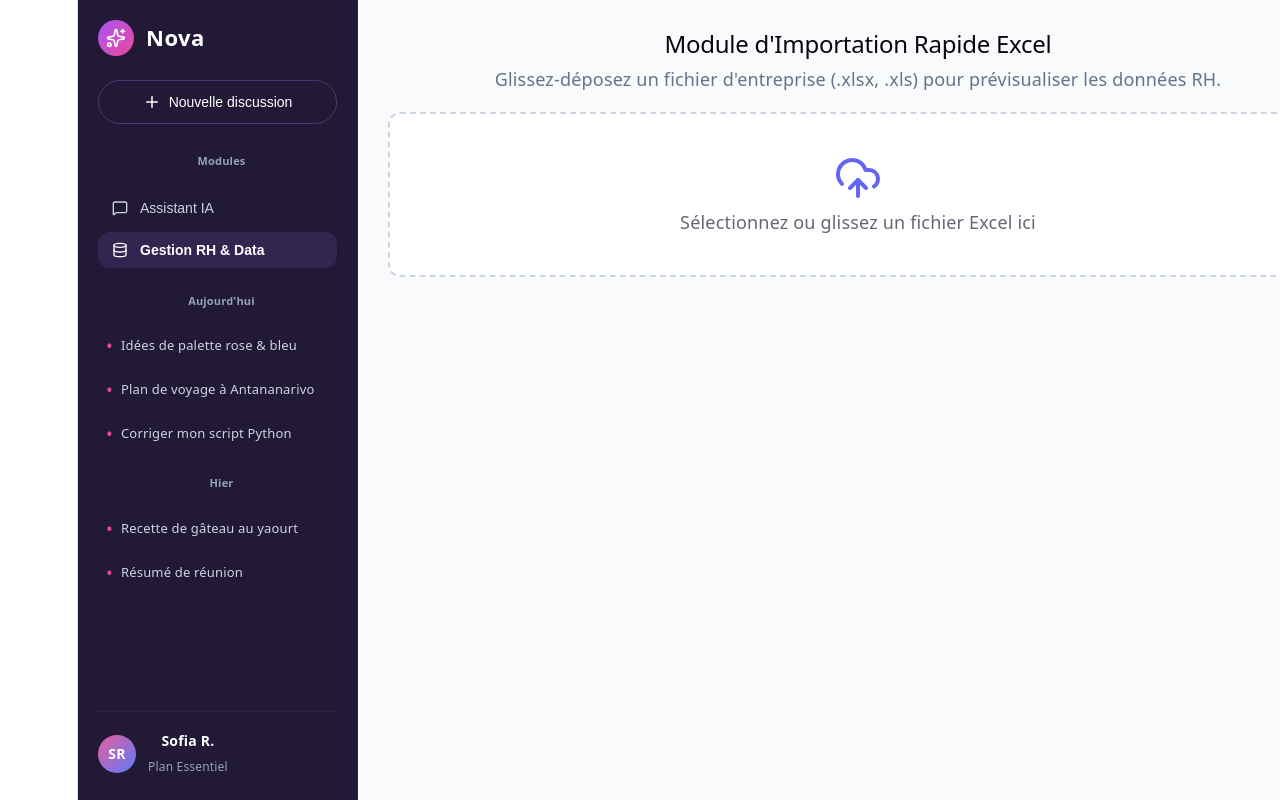
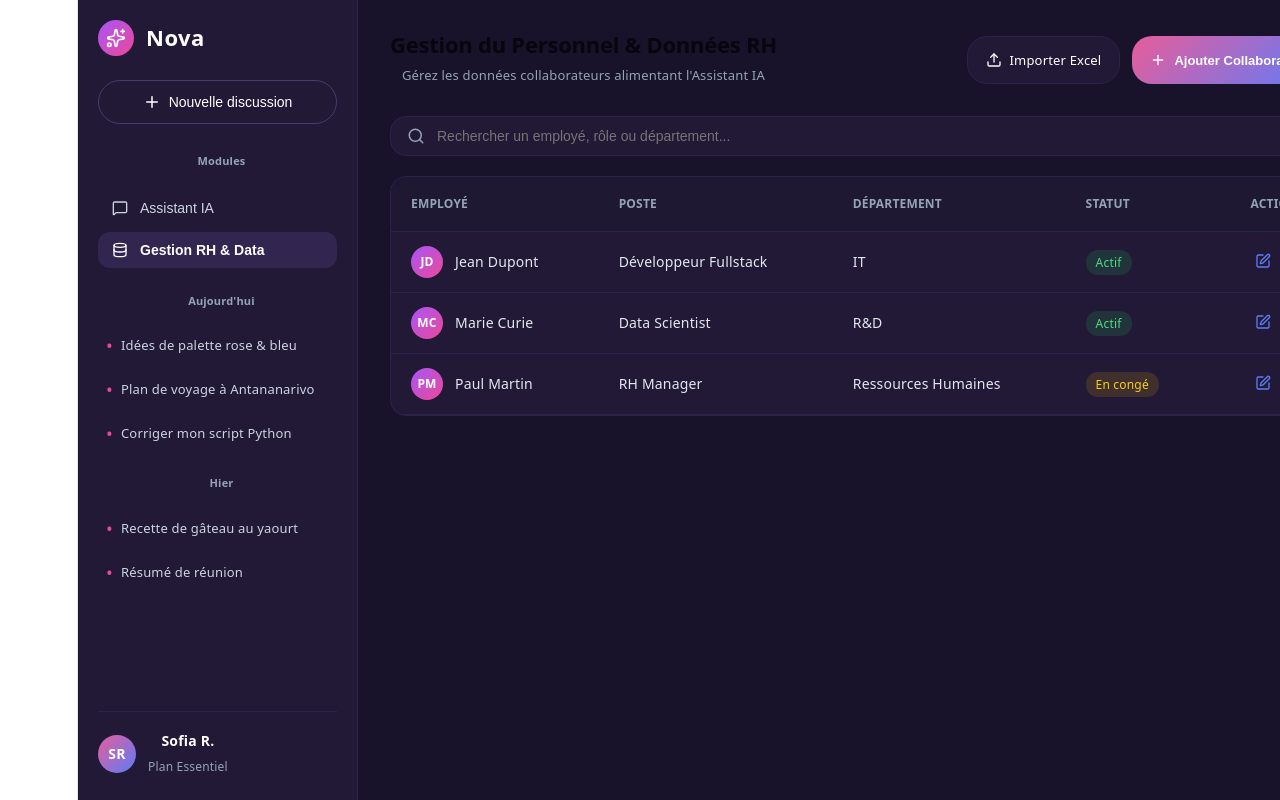
Before and after one commit to Josue040906/chatfronty, a React (Vite) app: page / in a window 1280 px wide. Both pictures are taken after a click on the button "Gestion RH & Data". Shown: the top 800 px of the page. Built offline with nearby package versions, Linux system fonts and the light colour scheme.

Commit message:
style: refonte du module CRUD RH avec support du mode sombre Nova

```diff
--- a/src/components/ExcelImporter.jsx
+++ b/src/components/ExcelImporter.jsx
@@ -1,82 +1,125 @@
 import React, { useState } from 'react';
-import { UploadCloud, FileCheck, Table } from 'lucide-react';
-import * as XLSX from 'xlsx';
+import { Upload, Plus, Trash2, Edit, Search, UserCheck } from 'lucide-react';
 
-export default function ExcelImporter() {
-  const [data, setData] = useState([]);
-  const [fileName, setFileName] = useState('');
+export default function ExcelImporter({ darkMode }) {
+  const [employees, setEmployees] = useState([
+    { id: 1, name: 'Jean Dupont', role: 'Développeur Fullstack', department: 'IT', status: 'Actif' },
+    { id: 2, name: 'Marie Curie', role: 'Data Scientist', department: 'R&D', status: 'Actif' },
+    { id: 3, name: 'Paul Martin', role: 'RH Manager', department: 'Ressources Humaines', status: 'En congé' },
+  ]);
 
-  const handleFileUpload = (e) => {
-    const file = e.target.files[0];
-    if (!file) return;
+  const [searchTerm, setSearchTerm] = useState('');
+  const styles = getStyles(darkMode);
 
-    setFileName(file.name);
-    const reader = new FileReader();
-
-    reader.onload = (event) => {
-      const bstr = event.target.result;
-      const workbook = XLSX.read(bstr, { type: 'binary' });
-      const workSheetName = workbook.SheetNames[0];
-      const workSheet = workbook.Sheets[workSheetName];
-      const parsedData = XLSX.utils.sheet_to_json(workSheet, { header: 1 });
-      setData(parsedData);
-    };
-
-    reader.readAsBinaryString(file);
-  };
+  const filteredEmployees = employees.filter(emp =>
+    emp.name.toLowerCase().includes(searchTerm.toLowerCase()) ||
+    emp.role.toLowerCase().includes(searchTerm.toLowerCase()) ||
+    emp.department.toLowerCase().includes(searchTerm.toLowerCase())
+  );
 
   return (
     <div style={styles.container}>
-      <h2>Module d'Importation Rapide Excel</h2>
-      <p style={{ color: '#64748b' }}>Glissez-déposez un fichier d'entreprise (.xlsx, .xls) pour prévisualiser les données RH.</p>
-
-      <div style={styles.dropZone}>
-        <UploadCloud size={48} color="#6366f1" />
-        <p>Sélectionnez ou glissez un fichier Excel ici</p>
-        <input type="file" accept=".xlsx, .xls" onChange={handleFileUpload} style={styles.fileInput} />
+      {/* Header Module */}
+      <div style={styles.header}>
+        <div>
+          <h2 style={styles.title}>Gestion du Personnel & Données RH</h2>
+          <p style={styles.subtitle}>Gérez les données collaborateurs alimentant l'Assistant IA</p>
+        </div>
+        <div style={styles.actions}>
+          <label style={styles.uploadBtn}>
+            <Upload size={16} />
+            <span>Importer Excel</span>
+            <input type="file" accept=".xlsx, .xls" style={{ display: 'none' }} />
+          </label>
+          <button style={styles.addBtn}>
+            <Plus size={16} />
+            <span>Ajouter Collaborateur</span>
+          </button>
+        </div>
       </div>
 
-      {fileName && (
-        <div style={styles.fileInfo}>
-          <FileCheck color="#22c55e" size={20} />
-          <span>Fichier chargé : <strong>{fileName}</strong></span>
+      {/* Barre de Recherche & Filtres */}
+      <div style={styles.searchBarContainer}>
+        <div style={styles.searchWrapper}>
+          <Search size={18} color="#94a3b8" />
+          <input
+            type="text"
+            placeholder="Rechercher un employé, rôle ou département..."
+            value={searchTerm}
+            onChange={(e) => setSearchTerm(e.target.value)}
+            style={styles.searchInput}
+          />
         </div>
-      )}
+      </div>
 
-      {data.length > 0 && (
-        <div style={styles.previewContainer}>
-          <div style={styles.tableHeader}>
-            <Table size={18} />
-            <span>Aperçu des 5 premières lignes</span>
+      {/* Tableau CRUD */}
+      <div style={styles.tableCard}>
+        <table style={styles.table}>
+          <thead>
+            <tr style={styles.thRow}>
+              <th style={styles.th}>Employé</th>
+              <th style={styles.th}>Poste</th>
+              <th style={styles.th}>Département</th>
+              <th style={styles.th}>Statut</th>
+              <th style={styles.thRight}>Actions</th>
+            </tr>
+          </thead>
+          <tbody>
+            {filteredEmployees.map((emp) => (
+              <tr key={emp.id} style={styles.tr}>
+                <td style={styles.td}>
+                  <div style={styles.empInfo}>
+                    <div style={styles.avatar}>{emp.name.split(' ').map(n => n[0]).join('')}</div>
+                    <span style={styles.empName}>{emp.name}</span>
                   </div>
-          <div style={{ overflowX: 'auto' }}>
-            <table style={styles.table}>
-              <tbody>
-                {data.slice(0, 6).map((row, rowIndex) => (
-                  <tr key={rowIndex} style={rowIndex === 0 ? styles.headerRow : styles.row}>
-                    {row.map((cell, colIndex) => (
-                      <td key={colIndex} style={styles.cell}>{cell}</td>
-                    ))}
+                </td>
+                <td style={styles.td}>{emp.role}</td>
+                <td style={styles.td}>{emp.department}</td>
+                <td style={styles.td}>
+                  <span style={emp.status === 'Actif' ? styles.badgeActive : styles.badgeLeave}>
+                    {emp.status}
+                  </span>
+                </td>
+                <td style={styles.tdRight}>
+                  <button style={styles.iconBtn} title="Modifier">
+                    <Edit size={16} color="#5C7CFA" />
+                  </button>
+                  <button style={styles.iconBtn} title="Supprimer">
+                    <Trash2 size={16} color="#e85d9a" />
+                  </button>
+                </td>
               </tr>
             ))}
           </tbody>
         </table>
       </div>
     </div>
-      )}
-    </div>
   );
 }
 
-const styles = {
-  container: { flex: 1, padding: '30px', backgroundColor: '#f8fafc', overflowY: 'auto' },
-  dropZone: { border: '2px dashed #cbd5e1', borderRadius: '12px', padding: '40px', textAlign: 'center', backgroundColor: '#fff', position: 'relative', cursor: 'pointer', marginTop: '20px' },
-  fileInput: { position: 'absolute', top: 0, left: 0, width: '100%', height: '100%', opacity: 0, cursor: 'pointer' },
-  fileInfo: { display: 'flex', alignItems: 'center', gap: '10px', marginTop: '16px', padding: '12px', backgroundColor: '#f0fdf4', border: '1px solid #bbf7d0', borderRadius: '8px', color: '#166534' },
-  previewContainer: { marginTop: '24px', backgroundColor: '#fff', padding: '16px', borderRadius: '8px', border: '1px solid #e2e8f0' },
-  tableHeader: { display: 'flex', alignItems: 'center', gap: '8px', fontWeight: 'bold', marginBottom: '12px' },
-  table: { width: '100%', borderCollapse: 'collapse' },
-  headerRow: { backgroundColor: '#f1f5f9', fontWeight: 'bold' },
-  row: { borderBottom: '1px solid #e2e8f0' },
-  cell: { padding: '8px 12px', fontSize: '13px', textAlign: 'left' }
-};
+const getStyles = (darkMode) => ({
+  container: { flex: 1, height: '100vh', backgroundColor: darkMode ? '#18122B' : '#ffffff', padding: '32px', boxSizing: 'border-box', overflowY: 'auto', color: darkMode ? '#ffffff' : '#0f172a', transition: 'all 0.3s' },
+  header: { display: 'flex', justifyContent: 'space-between', alignItems: 'center', marginBottom: '28px' },
+  title: { margin: 0, fontSize: '22px', fontWeight: 'bold' },
+  subtitle: { margin: '4px 0 0 0', fontSize: '13px', color: '#94a3b8' },
+  actions: { display: 'flex', gap: '12px' },
+  uploadBtn: { display: 'flex', alignItems: 'center', gap: '8px', padding: '10px 18px', backgroundColor: darkMode ? '#211935' : '#f1f5f9', border: darkMode ? '1px solid #2d234a' : '1px solid #cbd5e1', borderRadius: '20px', cursor: 'pointer', fontSize: '13px', color: darkMode ? '#ffffff' : '#0f172a', fontWeight: '500' },
+  addBtn: { display: 'flex', alignItems: 'center', gap: '8px', padding: '10px 18px', background: 'linear-gradient(135deg, #e85d9a, #5c7cfa)', border: 'none', borderRadius: '20px', cursor: 'pointer', fontSize: '13px', color: '#ffffff', fontWeight: '600' },
+  searchBarContainer: { marginBottom: '20px' },
+  searchWrapper: { display: 'flex', alignItems: 'center', gap: '10px', backgroundColor: darkMode ? '#211935' : '#f8fafc', border: darkMode ? '1px solid #2d234a' : '1px solid #cbd5e1', padding: '10px 16px', borderRadius: '16px' },
+  searchInput: { flex: 1, backgroundColor: 'transparent', border: 'none', outline: 'none', color: darkMode ? '#ffffff' : '#0f172a', fontSize: '14px' },
+  tableCard: { backgroundColor: darkMode ? '#211935' : '#ffffff', border: darkMode ? '1px solid #2d234a' : '1px solid #e2e8f0', borderRadius: '16px', overflow: 'hidden' },
+  table: { width: '100%', borderCollapse: 'collapse', textAlign: 'left', fontSize: '14px' },
+  thRow: { borderBottom: darkMode ? '1px solid #2d234a' : '1px solid #e2e8f0', backgroundColor: darkMode ? '#1f1832' : '#f8fafc' },
+  th: { padding: '14px 20px', color: '#94a3b8', fontWeight: '600', fontSize: '12px', textTransform: 'uppercase' },
+  thRight: { padding: '14px 20px', color: '#94a3b8', fontWeight: '600', fontSize: '12px', textTransform: 'uppercase', textAlign: 'right' },
+  tr: { borderBottom: darkMode ? '1px solid #2d234a' : '1px solid #f1f5f9' },
+  td: { padding: '14px 20px', color: darkMode ? '#e2e8f0' : '#334155' },
+  tdRight: { padding: '14px 20px', textAlign: 'right' },
+  empInfo: { display: 'flex', alignItems: 'center', gap: '12px' },
+  avatar: { width: '32px', height: '32px', borderRadius: '50%', background: 'linear-gradient(135deg, #a855f7, #ec4899)', display: 'flex', alignItems: 'center', justifyContent: 'center', color: '#fff', fontWeight: 'bold', fontSize: '12px' },
+  empName: { fontWeight: '500' },
+  badgeActive: { backgroundColor: 'rgba(34, 197, 94, 0.15)', color: '#4ade80', padding: '4px 10px', borderRadius: '12px', fontSize: '12px', fontWeight: '500' },
+  badgeLeave: { backgroundColor: 'rgba(234, 179, 8, 0.15)', color: '#facc15', padding: '4px 10px', borderRadius: '12px', fontSize: '12px', fontWeight: '500' },
+  iconBtn: { backgroundColor: 'transparent', border: 'none', cursor: 'pointer', padding: '6px', borderRadius: '6px' }
+});
```
Lines whose indentation alone changed are shown as unchanged.
